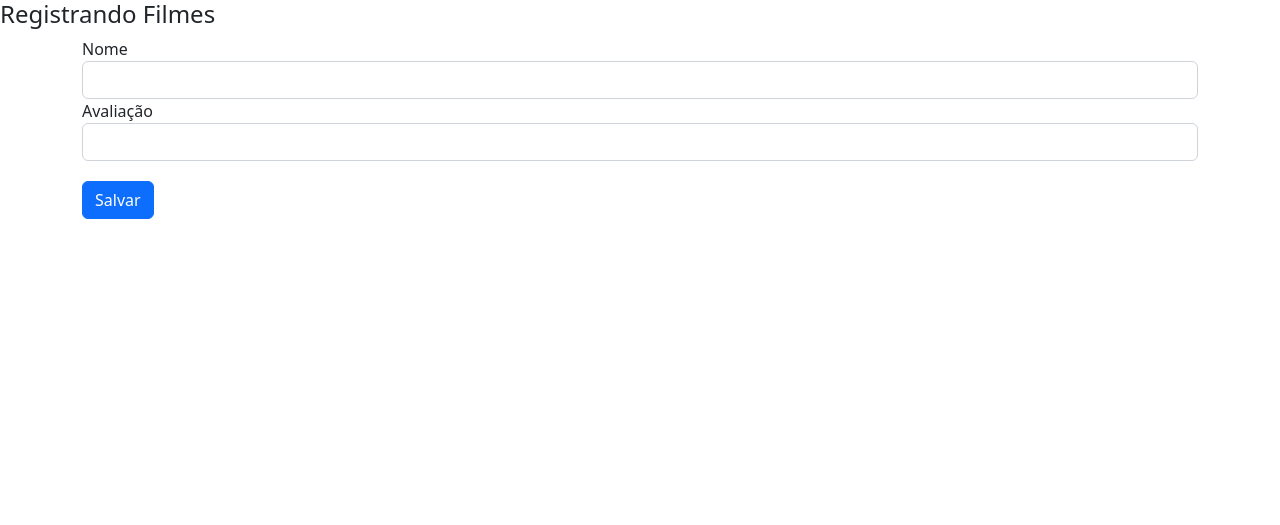
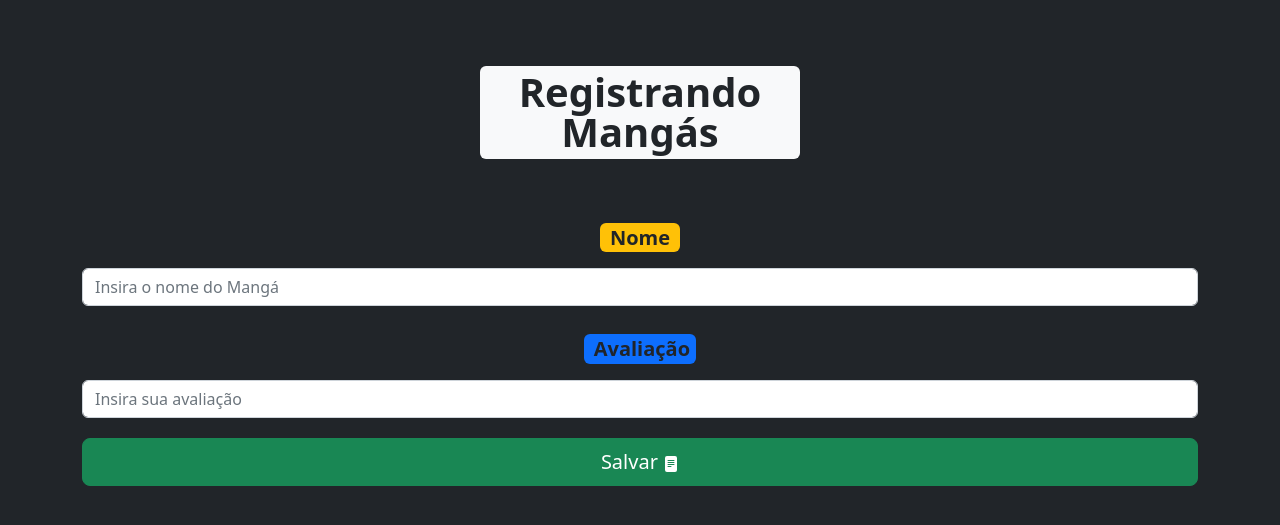
Before and after one commit to Yudusty/Avalicao-Mangas, a Flask app: page /create in a window 1280 px wide. Shown: the top 525 px of the page. Run offline with Flask 2, Linux system fonts and the light colour scheme.

Commit message:
Personalização

```diff
--- a/templates/create.html
+++ b/templates/create.html
@@ -7,21 +7,25 @@
     <meta name="viewport" content="width=device-width, initial-scale=1.0">
     <!-- bootstrap  -->
     <link href="https://cdn.jsdelivr.net/npm/bootstrap@5.2.0-beta1/dist/css/bootstrap.min.css" rel="stylesheet" integrity="sha384-0evHe/X+R7YkIZDRvuzKMRqM+OrBnVFBL6DOitfPri4tjfHxaWutUpFmBp4vmVor" crossorigin="anonymous">
-    <title>Registrando filmes</title>
+    <title>Registrando Mangás</title>
     <!-- Começo Html -->
-</head><h4>Registrando Filmes</h4>
-<body>
+</head><h4 class="text-center" style="margin-top: 50px"><p class="badge bg-light text-wrap" style="width: 20rem;"><b class="fs-1"><c class="text-dark">Registrando Mangás</c></b></p></h4>
+<body class="p-3 mb-2 bg-dark text-white">
     <div class="container">
-        <form action="/save" method="POST">
-            <div class="form-group">
-                <label>Nome</label>
-                <input type="text" name="name" class="form-control"/>
+        <form action="/save" method="POST" class="d-grid gap-2">
+            <div class="form-group" style="text-align:center"><p style="margin-top: 40px"></p>
+                <label><p class="badge bg-warning text-wrap" style="width: 5rem;"><b class="fs-5"><c class="text-dark">Nome</c</b></p></label>
+                <input type="text" name="name" class="form-control" placeholder="Insira o nome do Mangá" required/>
             </div>
-            <div class="form-group">
-                <label>Avaliação</label>
-                <input type="text" name="avaliacao" required="true"  class="form-control"/>
+            <div class="form-group" style="text-align:center"><p style="margin-top: 20px"></p>
+                <label><p class="badge bg-primary text-wrap" style="width: 7rem;"><b class="fs-5"><c class="text-dark">Avaliação</c</b></p></label>
+                <input type="text" name="avaliacao" required="true"  class="form-control" placeholder="Insira sua avaliação" required/>
             </div>
-            <button class="btn btn-primary" style="margin-top: 20px">Salvar</button>
+            <div class="d-grid gap-2">
+                <button class="btn btn-success btn-lg" style="margin-top: 20px">Salvar <svg xmlns="http://www.w3.org/2000/svg" width="16" height="16" fill="currentColor" class="bi bi-file-text-fill" viewBox="0 0 16 16">
+  <path d="M12 0H4a2 2 0 0 0-2 2v12a2 2 0 0 0 2 2h8a2 2 0 0 0 2-2V2a2 2 0 0 0-2-2zM5 4h6a.5.5 0 0 1 0 1H5a.5.5 0 0 1 0-1zm-.5 2.5A.5.5 0 0 1 5 6h6a.5.5 0 0 1 0 1H5a.5.5 0 0 1-.5-.5zM5 8h6a.5.5 0 0 1 0 1H5a.5.5 0 0 1 0-1zm0 2h3a.5.5 0 0 1 0 1H5a.5.5 0 0 1 0-1z"/>
+</svg></button>
+            </div>
         </form>
     </div>
 </body>
```
Also changed, not shown: templates/edit.html (+15 -11 lines), templates/home.html (+14 -11 lines).
